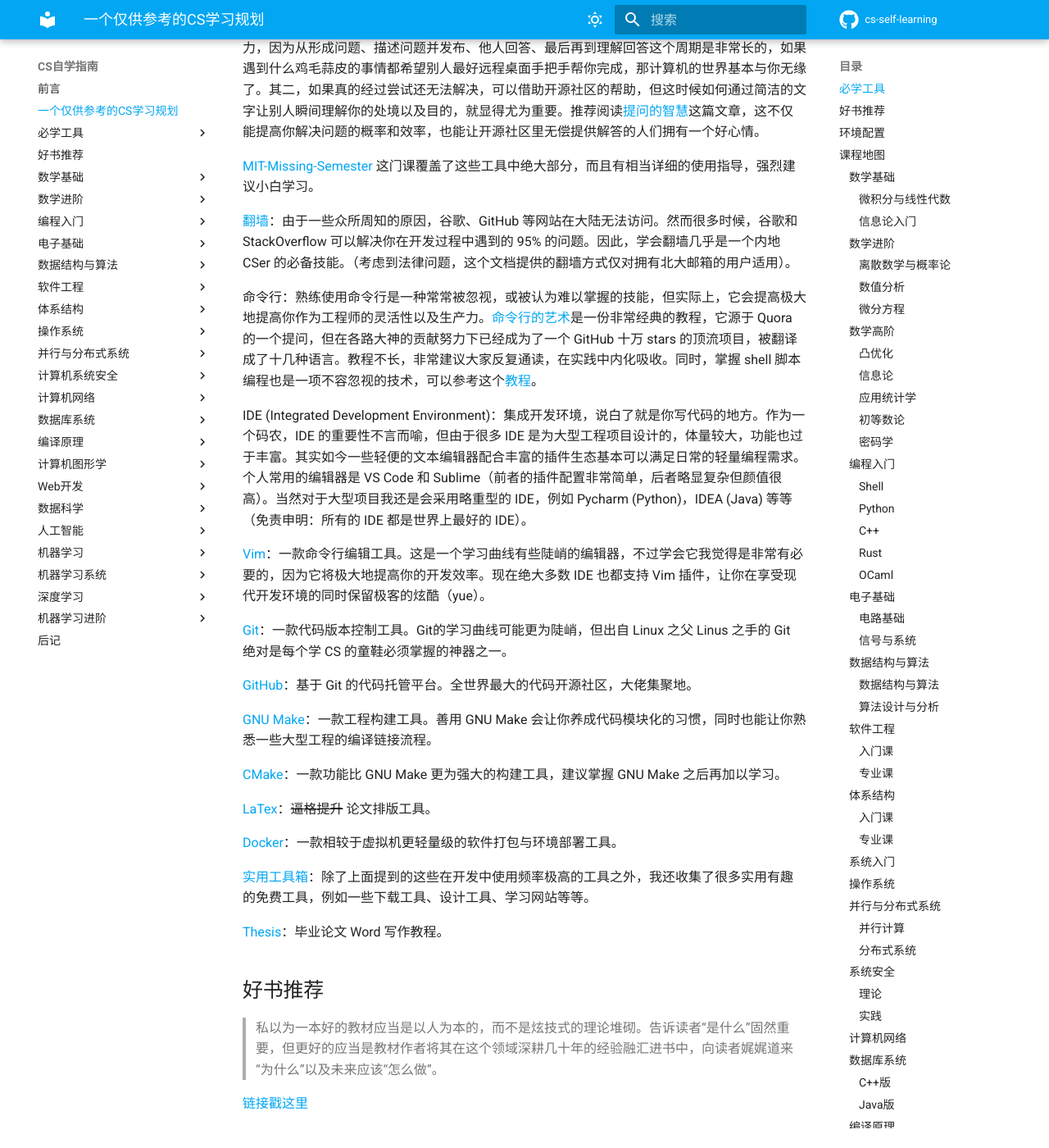
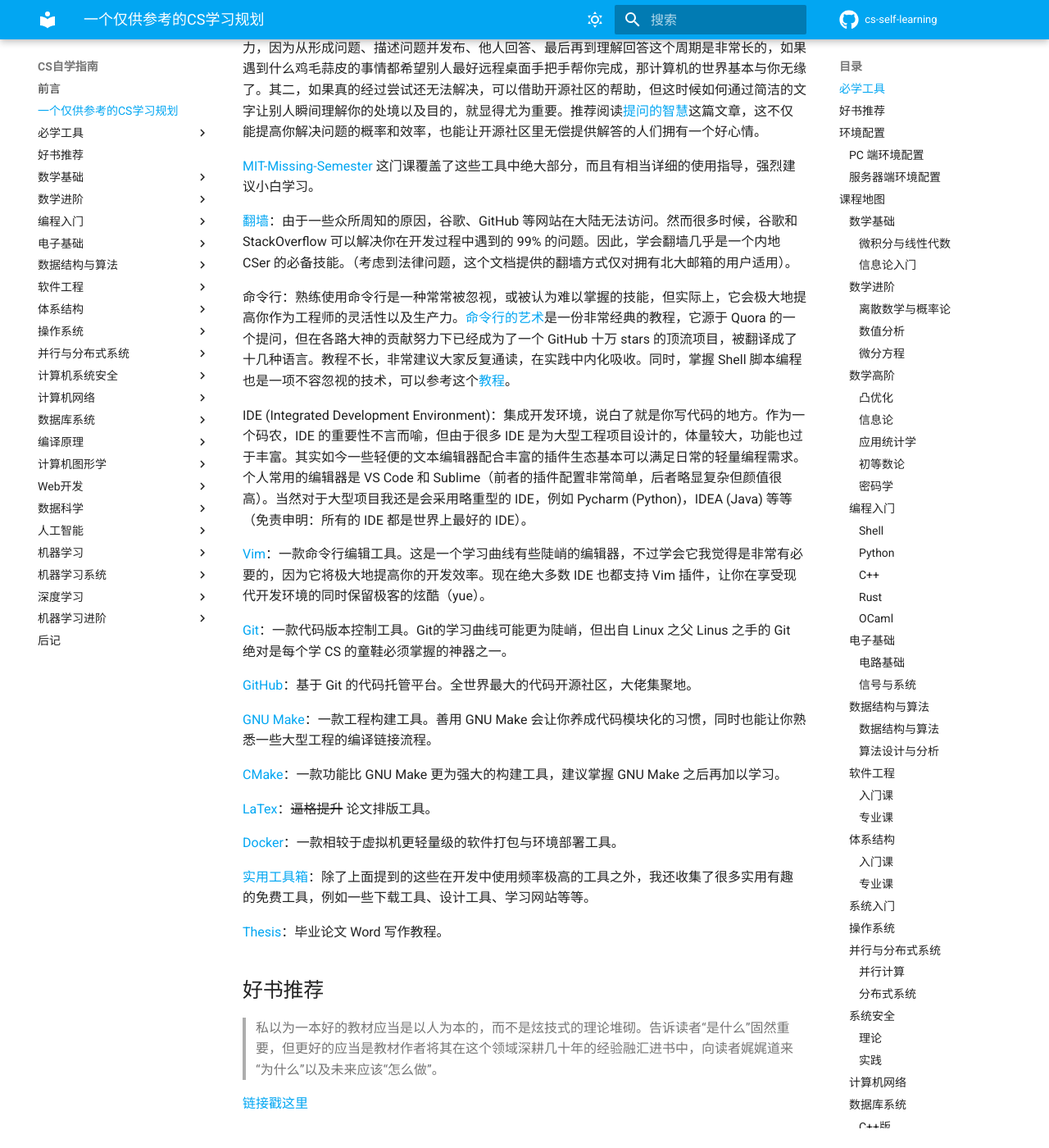
Before and after one commit to PKUFlyingPig/cs-self-learning, an MkDocs documentation site: the page built from docs/CS学习规划.md, in a window 1280 px wide and 1400 px high, scrolled down 564 px. Shown: the whole window at 82% size. Built offline with MkDocs 1.6.1 and Material for MkDocs 9.7.7, drawn with Linux system fonts in a browser that asks for light colours; comment, search, counter and statistics services are not loaded; some of the changed text lies outside the part shown.

Commit message:
[EDIT] update environment setup guide && fix some typos

```diff
--- a/docs/CS学习规划.md
+++ b/docs/CS学习规划.md
@@ -12,9 +12,9 @@
 
 [MIT-Missing-Semester](编程入门/MIT-Missing-Semester.md) 这门课覆盖了这些工具中绝大部分，而且有相当详细的使用指导，强烈建议小白学习。
 
-[翻墙](必学工具/翻墙.md)：由于一些众所周知的原因，谷歌、GitHub 等网站在大陆无法访问。然而很多时候，谷歌和 StackOverflow 可以解决你在开发过程中遇到的 95% 的问题。因此，学会翻墙几乎是一个内地 CSer 的必备技能。（考虑到法律问题，这个文档提供的翻墙方式仅对拥有北大邮箱的用户适用）。
+[翻墙](必学工具/翻墙.md)：由于一些众所周知的原因，谷歌、GitHub 等网站在大陆无法访问。然而很多时候，谷歌和 StackOverflow 可以解决你在开发过程中遇到的 99% 的问题。因此，学会翻墙几乎是一个内地 CSer 的必备技能。（考虑到法律问题，这个文档提供的翻墙方式仅对拥有北大邮箱的用户适用）。
 
-命令行：熟练使用命令行是一种常常被忽视，或被认为难以掌握的技能，但实际上，它会提高极大地提高你作为工程师的灵活性以及生产力。[命令行的艺术](https://github.com/jlevy/the-art-of-command-line/blob/master/README-zh.md)是一份非常经典的教程，它源于 Quora 的一个提问，但在各路大神的贡献努力下已经成为了一个 GitHub 十万 stars 的顶流项目，被翻译成了十几种语言。教程不长，非常建议大家反复通读，在实践中内化吸收。同时，掌握 shell 脚本编程也是一项不容忽视的技术，可以参考这个[教程](https://www.shellscript.sh/)。
+命令行：熟练使用命令行是一种常常被忽视，或被认为难以掌握的技能，但实际上，它会极大地提高你作为工程师的灵活性以及生产力。[命令行的艺术](https://github.com/jlevy/the-art-of-command-line/blob/master/README-zh.md)是一份非常经典的教程，它源于 Quora 的一个提问，但在各路大神的贡献努力下已经成为了一个 GitHub 十万 stars 的顶流项目，被翻译成了十几种语言。教程不长，非常建议大家反复通读，在实践中内化吸收。同时，掌握 Shell 脚本编程也是一项不容忽视的技术，可以参考这个[教程](https://www.shellscript.sh/)。
 
 IDE (Integrated Development Environment)：集成开发环境，说白了就是你写代码的地方。作为一个码农，IDE 的重要性不言而喻，但由于很多 IDE 是为大型工程项目设计的，体量较大，功能也过于丰富。其实如今一些轻便的文本编辑器配合丰富的插件生态基本可以满足日常的轻量编程需求。个人常用的编辑器是 VS Code 和 Sublime（前者的插件配置非常简单，后者略显复杂但颜值很高）。当然对于大型项目我还是会采用略重型的 IDE，例如 Pycharm (Python)，IDEA (Java) 等等（免责申明：所有的 IDE 都是世界上最好的 IDE）。
 
@@ -48,13 +48,17 @@ IDE (Integrated Development Environment)：集成开发环境，说白了就是
 >
 > 实际上的开发 —— 配环境配几天还没开始写代码。
 
-推荐一个非常不错的 GitHub 项目 [DevOps-Guide](https://github.com/Tikam02/DevOps-Guide)，其中涵盖了非常多的运维方面的基础知识和教程，例如 Docker, Kubernetes, Linux, CI-CD, GitHub Actions 等等。
+### PC 端环境配置
+
+如果你是 Mac 用户，那么你很幸运，这份[指南](https://sourabhbajaj.com/mac-setup/) 将会手把手地带你搭建起整套开发环境。如果你是 Windows 用户，可以参考这个相对简略的[教程](https://github.com/orlp/dev-on-windows/wiki)。
 
 另外大家可以参考一份灵感来自 [6.NULL MIT-Missing-Semester](编程入门/MIT-Missing-Semester.md) 的 [环境配置指南][guide]，重点在于终端的美化配置。此外还包括常用软件源（如 GitHub, Anaconda, PyPI 等）的加速与替换以及一些 IDE 的配置与激活教程。
 
 [guide]: https://taylover2016.github.io/%E6%96%B0%E6%9C%BA%E5%99%A8%E4%B8%8A%E6%89%8B%E6%8C%87%E5%8D%97%EF%BC%88%E6%96%B0%E6%89%8B%E5%90%91%EF%BC%89/index.html
 
-More contents under construction.
+### 服务器端环境配置
+
+推荐一个非常不错的 GitHub 项目 [DevOps-Guide](https://github.com/Tikam02/DevOps-Guide)，其中涵盖了非常多的运维方面的基础知识和教程，例如 Docker, Kubernetes, Linux, CI-CD, GitHub Actions 等等。
 
 ## 课程地图
 
@@ -80,7 +84,7 @@ More contents under construction.
 
 集合论、图论、概率论等等是算法推导与证明的重要工具，也是后续高阶数学课程的基础。但我觉得这类课程的讲授很容易落入理论化与形式化的窠臼，让课堂成为定理结论的堆砌，而无法使学生深刻把握理论的本质，进而造成学了就背，考了就忘的怪圈。如果能在理论教学中穿插算法运用实例，学生在拓展算法知识的同时也能窥见理论的力量和魅力。
 
-[UCB CS70 : discrete Math and probability theory](./数学进阶/CS70.md) 和 [UCB CS126 : Probability theory](./数学进阶/CS126.md) 是 UC Berkeley 的概率论课程，前者覆盖了离散数学和概率论基础，后者则涉及随机过程以及深入的理论内容。两者都非常注重理论和实践的结合，有丰富的算法实际运用实例，后者还有大量的Python编程作业来让学生运用概率论的知识解决实际问题。
+[UCB CS70 : discrete Math and probability theory](./数学进阶/CS70.md) 和 [UCB CS126 : Probability theory](./数学进阶/CS126.md) 是 UC Berkeley 的概率论课程，前者覆盖了离散数学和概率论基础，后者则涉及随机过程以及深入的理论内容。两者都非常注重理论和实践的结合，有丰富的算法实际运用实例，后者还有大量的 Python 编程作业来让学生运用概率论的知识解决实际问题。
 
 #### 数值分析
 
```
Also changed, not shown: other parts of docs/CS学习规划.md (+4 -4 lines).
